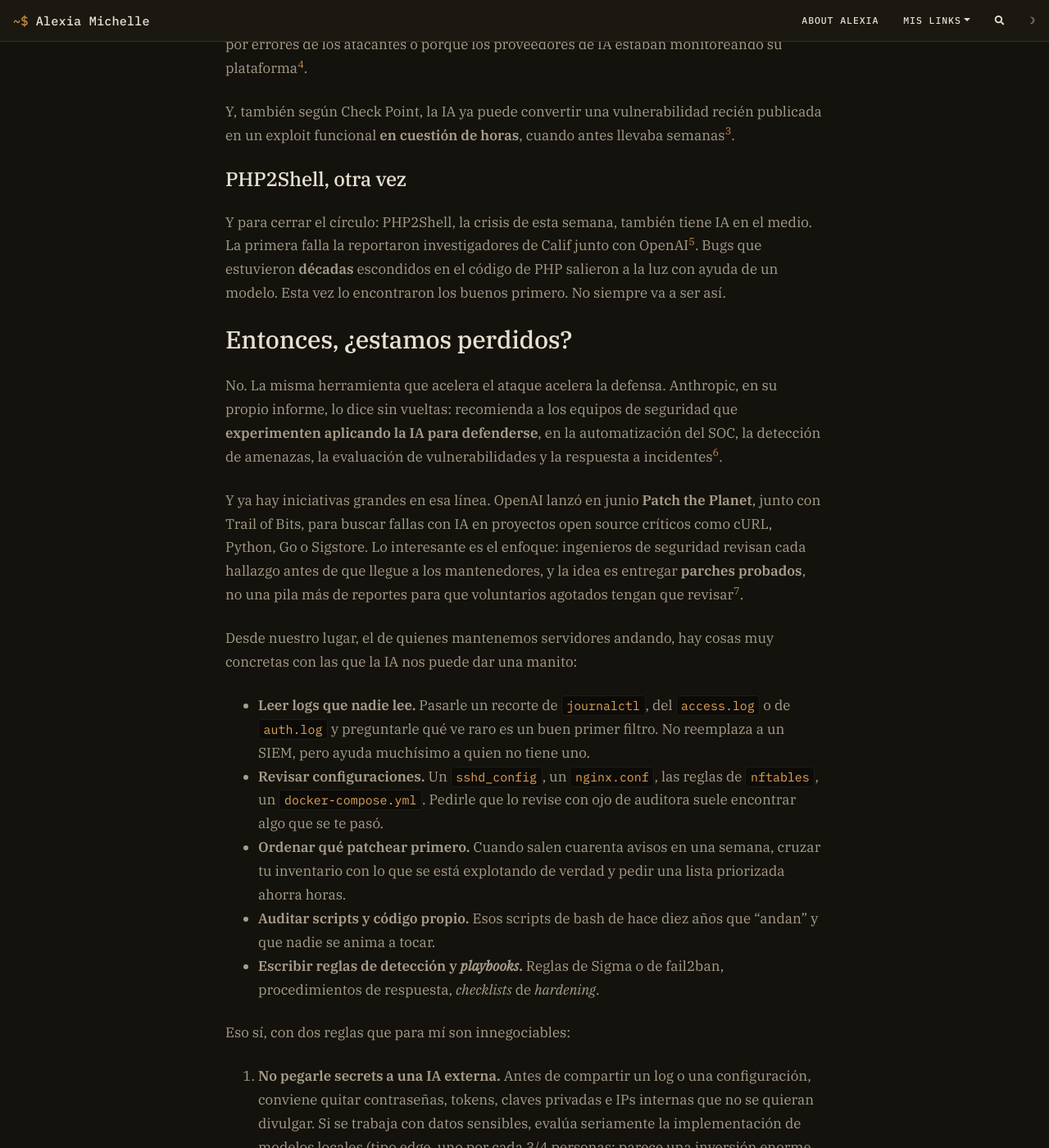
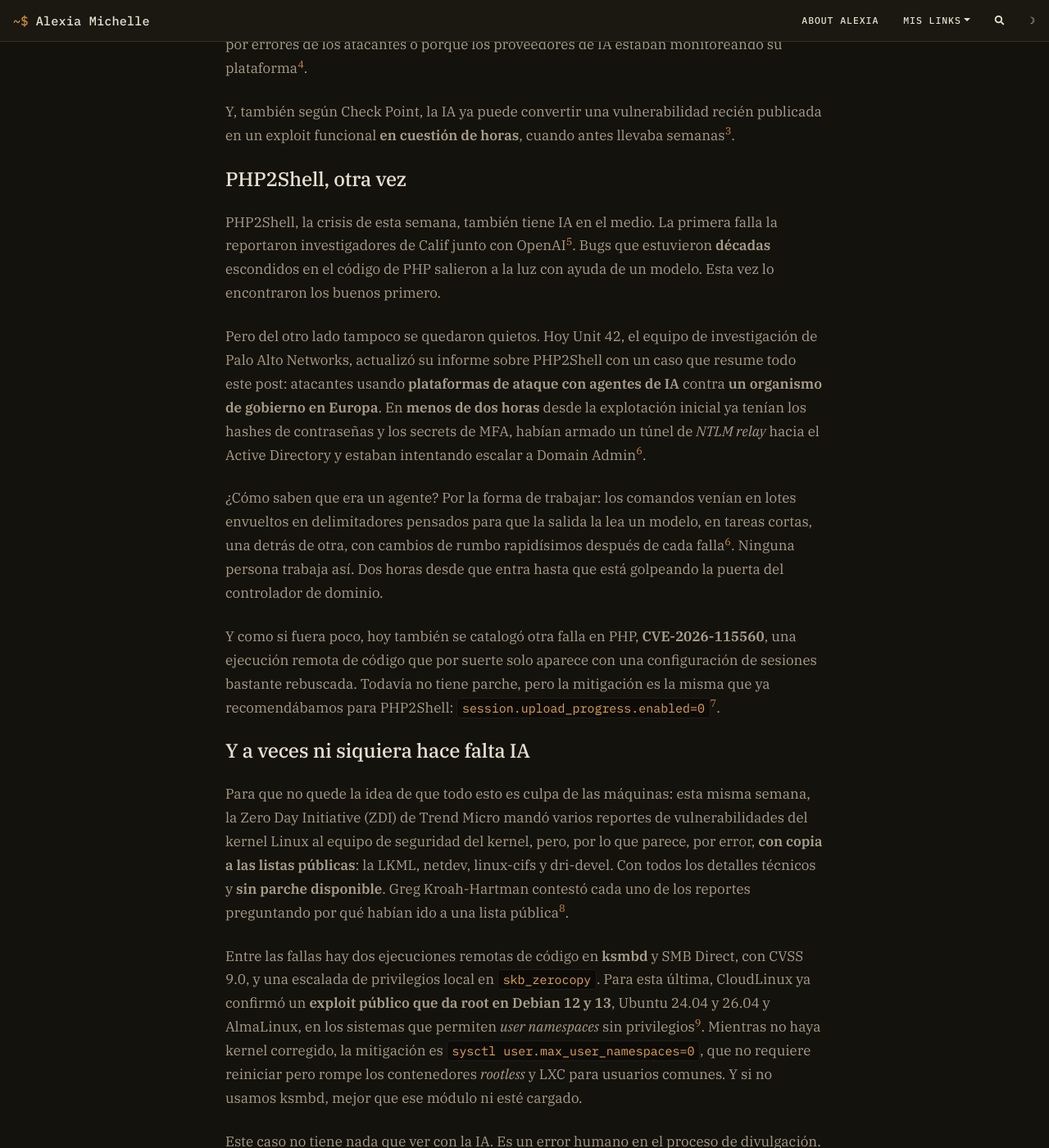
Before and after one commit to lachicadesistemas/lachicadesistemas.github.io, a Jekyll site: the page built from _posts/2026-10-23-administrar-sistemas-en-la-era-de-los-ataques-con-ia.md, in a window 1280 px wide and 1400 px high, scrolled down 1891 px. Shown: the whole window at 82% size. Built offline with Jekyll 4.4.1, drawn with Linux system fonts in a browser that asks for light colours; nearby versions of some CDN libraries; comment, search, counter and statistics services are not loaded; some of the changed text lies outside the part shown.

Commit message:
Sumar ataque con agente de IA vía PHP2Shell y filtración de bugs del kernel al post de IA
Co-Authored-By: Claude Opus 5.5 <noreply@anthropic.com>

```diff
--- a/_posts/2026-10-23-administrar-sistemas-en-la-era-de-los-ataques-con-ia.md
+++ b/_posts/2026-10-23-administrar-sistemas-en-la-era-de-los-ataques-con-ia.md
@@ -18,7 +18,7 @@ Spoiler: no es una sensación.
 
 El Google Threat Intelligence Group (GTIG) publicó a fines de septiembre un análisis de las tendencias de descubrimiento y explotación de vulnerabilidades en esta "era de la IA"[^1][^2]. Algunos datos:
 
-- Las CVE publicadas por mes **se duplicaron** en lo que va del año: de 5.045 en enero de 2026 a 10.740 en agosto.
+- Los CVEs publicados por mes **se duplicaron** en lo que va del año: de 5.045 en enero de 2026 a 10.740 en agosto.
 - Entre enero y agosto de 2026 se explotaron **141 vulnerabilidades**, más que las 127 de todo 2025.
 - Los *zero-days* explotados pasaron de un promedio de 8 por mes en 2025 a 11 por mes en 2026.
 - La mitad de las fallas descubiertas con IA terminan en **ejecución remota de código**, contra el 26 % del resto. La IA no está encontrando fallas menores: encuentra justo lo que un atacante quiere.
@@ -44,7 +44,21 @@ Y, también según Check Point, la IA ya puede convertir una vulnerabilidad reci
 
 ### PHP2Shell, otra vez
 
-Y para cerrar el círculo: PHP2Shell, la crisis de esta semana, también tiene IA en el medio. La primera falla la reportaron investigadores de Calif junto con OpenAI[^6]. Bugs que estuvieron **décadas** escondidos en el código de PHP salieron a la luz con ayuda de un modelo. Esta vez lo encontraron los buenos primero. No siempre va a ser así.
+PHP2Shell, la crisis de esta semana, también tiene IA en el medio. La primera falla la reportaron investigadores de Calif junto con OpenAI[^6]. Bugs que estuvieron **décadas** escondidos en el código de PHP salieron a la luz con ayuda de un modelo. Esta vez lo encontraron los buenos primero.
+
+Pero del otro lado tampoco se quedaron quietos. Hoy Unit 42, el equipo de investigación de Palo Alto Networks, actualizó su informe sobre PHP2Shell con un caso que resume todo este post: atacantes usando **plataformas de ataque con agentes de IA** contra **un organismo de gobierno en Europa**. En **menos de dos horas** desde la explotación inicial ya tenían los hashes de contraseñas y los secrets de MFA, habían armado un túnel de *NTLM relay* hacia el Active Directory y estaban intentando escalar a Domain Admin[^8].
+
+¿Cómo saben que era un agente? Por la forma de trabajar: los comandos venían en lotes envueltos en delimitadores pensados para que la salida la lea un modelo, en tareas cortas, una detrás de otra, con cambios de rumbo rapidísimos después de cada falla[^8]. Ninguna persona trabaja así. Dos horas desde que entra hasta que está golpeando la puerta del controlador de dominio.
+
+Y como si fuera poco, hoy también se catalogó otra falla en PHP, **CVE-2026-115560**, una ejecución remota de código que por suerte solo aparece con una configuración de sesiones bastante rebuscada. Todavía no tiene parche, pero la mitigación es la misma que ya recomendábamos para PHP2Shell: `session.upload_progress.enabled=0`[^9].
+
+### Y a veces ni siquiera hace falta IA
+
+Para que no quede la idea de que todo esto es culpa de las máquinas: esta misma semana, la Zero Day Initiative (ZDI) de Trend Micro mandó varios reportes de vulnerabilidades del kernel Linux al equipo de seguridad del kernel, pero, por lo que parece, por error, **con copia a las listas públicas**: la LKML, netdev, linux-cifs y dri-devel. Con todos los detalles técnicos y **sin parche disponible**. Greg Kroah-Hartman contestó cada uno de los reportes preguntando por qué habían ido a una lista pública[^10].
+
+Entre las fallas hay dos ejecuciones remotas de código en **ksmbd** y SMB Direct, con CVSS 9.0, y una escalada de privilegios local en `skb_zerocopy`. Para esta última, CloudLinux ya confirmó un **exploit público que da root en Debian 12 y 13**, Ubuntu 24.04 y 26.04 y AlmaLinux, en los sistemas que permiten *user namespaces* sin privilegios[^11]. Mientras no haya kernel corregido, la mitigación es `sysctl user.max_user_namespaces=0`, que no requiere reiniciar pero rompe los contenedores *rootless* y LXC para usuarios comunes. Y si no usamos ksmbd, mejor que ese módulo ni esté cargado.
+
+Este caso no tiene nada que ver con la IA. Es un error humano en el proceso de divulgación. Pero muestra lo mismo: la ventana entre que se conoce una falla y que existe un exploit ya es casi nula. A veces, directamente, ni llega a abrirse.
 
 ## Entonces, ¿estamos perdidos?
 
@@ -130,3 +144,7 @@ Por eso creo que nuestro trabajo no desaparece, sino que se vuelve más importan
 [^5]: Infobae, [Un único hacker usando IA comercial comprometió la ciberseguridad de 9 agencias de Gobierno](https://www.infobae.com/tecno/2026/05/25/un-unico-hacker-usando-ia-comercial-comprometio-la-ciberseguridad-de-9-agencias-de-gobierno/), 25 de mayo de 2026.
 [^6]: France 24, [Cinco claves de la crisis cibernética de PHP que encendió alarmas a nivel global](https://www.france24.com/es/ciencia-y-tecnolog%C3%ADas/20261021-cinco-claves-de-la-crisis-cibern%C3%A9tica-de-php-que-encendi%C3%B3-alarmas-a-nivel-global), 21 de octubre de 2026.
 [^7]: CSO Online, [OpenAI rolls out AI-led push to fix open-source software flaws](https://www.csoonline.com/article/4188321/openai-rolls-out-ai-led-push-to-fix-open-source-software-flaws.html).
+[^8]: Unit 42 (Palo Alto Networks), [Threat Brief: Critical Vulnerabilities in PHP: CVE-2026-109618, CVE-2026-109619](https://unit42.paloaltonetworks.com/cve-2026-109618-cve-2026-109619), actualizado el 23 de octubre de 2026.
+[^9]: CriptoNoticias, [Nueva vulnerabilidad es detectada en PHP](https://www.criptonoticias.com/seguridad-bitcoin/nueva-vulnerabilidad-detectada-php/), 23 de octubre de 2026.
+[^10]: Slashdot, vía Phoronix, [Several Linux Kernel Vulnerabilities Accidentally Posted To Public Kernel Mailing List](https://it.slashdot.org/story/26/10/22/1612227/several-linux-kernel-vulnerabilities-accidentally-posted-to-public-kernel-mailing-list), 22 de octubre de 2026.
+[^11]: pwn.watch, [Linux kernel: unpatched ZDI bug reports with repro details leaked to public LKML](https://pwn.watch/i/linux-kernel-zdi-reports-leaked-to-lkml).
```
Also changed, not shown: other parts of _posts/2026-10-23-administrar-sistemas-en-la-era-de-los-ataques-con-ia.md (+1 -1 lines).
